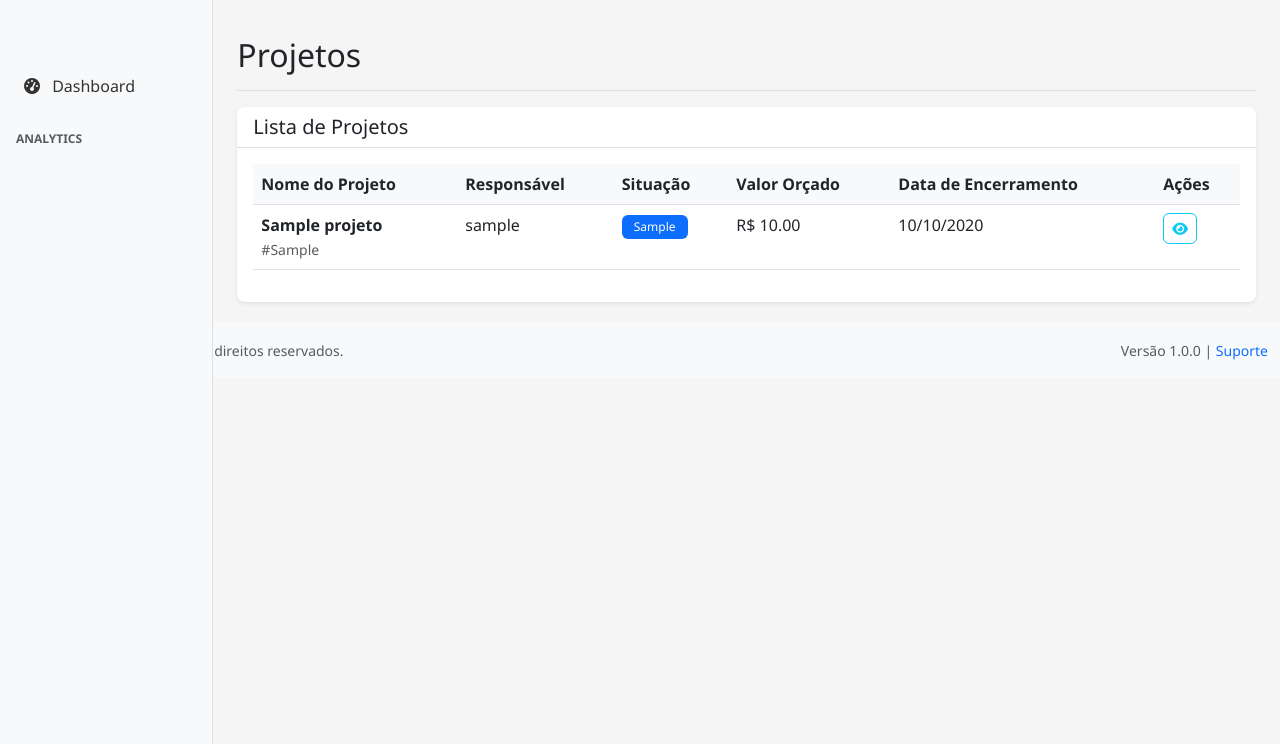
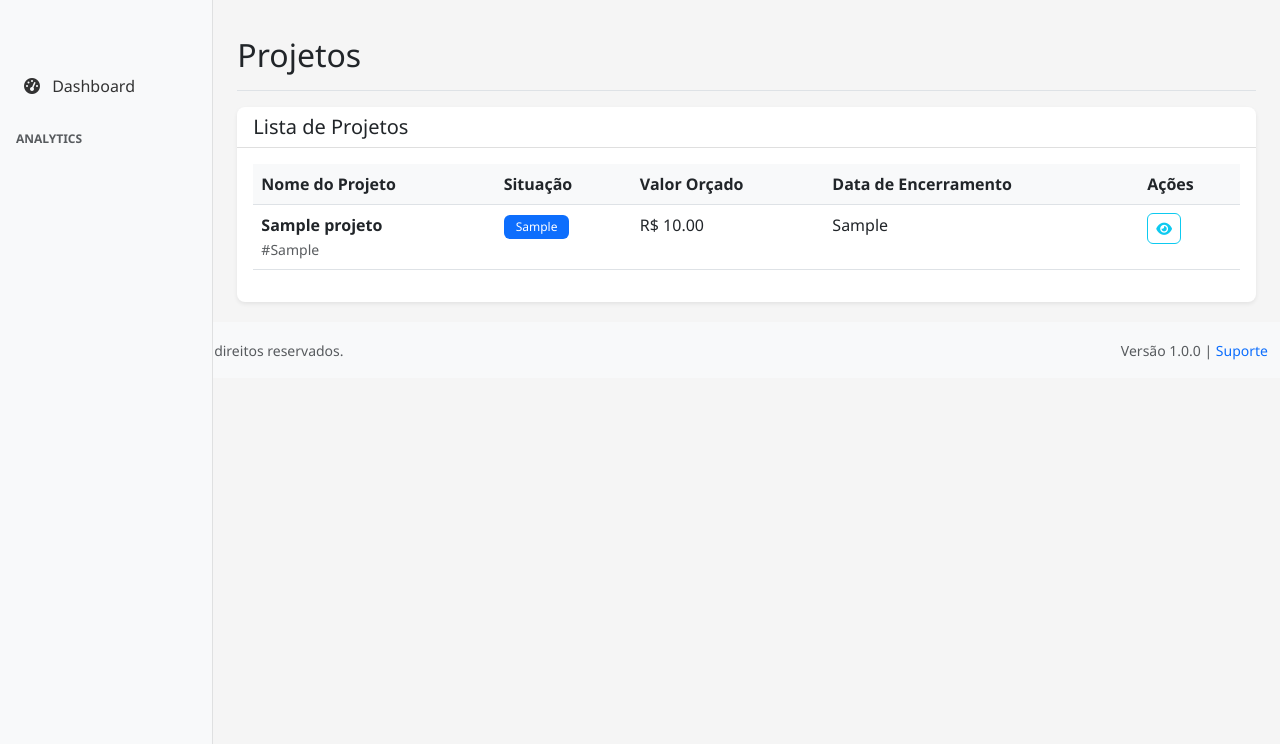
Before and after one commit to Rickson-Costa/Hackaton_Project, a Django app: template templates/projetos/projeto_list.html in a window 1280 px wide. Shown: the part 56-800 px from the top of the page. Run offline with Django 5.2, Linux system fonts and the light colour scheme; the template is opened without the code that fills it: most values are stand-ins (such as "Sample title", 1, 10 or a date in 2020); some libraries are stand-ins or nearby versions.

Commit message:
Ajuste no template de projeto!!

```diff
--- a/templates/projetos/projeto_detail.html
+++ b/templates/projetos/projeto_detail.html
@@ -23,8 +23,7 @@
     <div class="card-body">
         <div class="row">
             <div class="col-md-6">
-                <p><strong>Código:</strong> #{{ projeto.codProjeto }}</p>
-                <p><strong>Responsável:</strong> {{ projeto.responsavel.get_full_name|default:projeto.responsavel.username }}</p>
+                <p><strong>Código:</strong> #{{ projeto.cod_projeto }}</p>
                 <p><strong>Situação:</strong> <span class="badge bg-primary">{{ projeto.get_situacao_display }}</span></p>
             </div>
             <div class="col-md-6">
--- a/templates/projetos/projeto_list.html
+++ b/templates/projetos/projeto_list.html
@@ -15,7 +15,6 @@
                 <thead>
                     <tr>
                         <th>Nome do Projeto</th>
-                        <th>Responsável</th>
                         <th>Situação</th>
                         <th>Valor Orçado</th>
                         <th>Data de Encerramento</th>
@@ -27,14 +26,14 @@
                     <tr>
                         <td>
                             <strong>{{ projeto.nome }}</strong><br>
-                            <small class="text-muted">#{{ projeto.codProjeto }}</small>
+                            <small class="text-muted">#{{ projeto.cod_projeto }}</small>
                         </td>
-                        <td>{{ projeto.responsavel.get_full_name|default:projeto.responsavel.username }}</td>
                         <td>
                             <span class="badge bg-primary">{{ projeto.get_situacao_display }}</span>
                         </td>
                         <td>R$ {{ projeto.valor|floatformat:2 }}</td>
-                        <td>{{ projeto.data_encerramento|date:"d/m/Y" }}</td>
+
+                        <td>{{ projeto.data_encerramento }}</td>
                         <td>
                             <a href="{% url 'projetos:projeto_detail' projeto.pk %}" class="btn btn-sm btn-outline-info" title="Ver Detalhes">
                                 <i class="fas fa-eye"></i>
```
